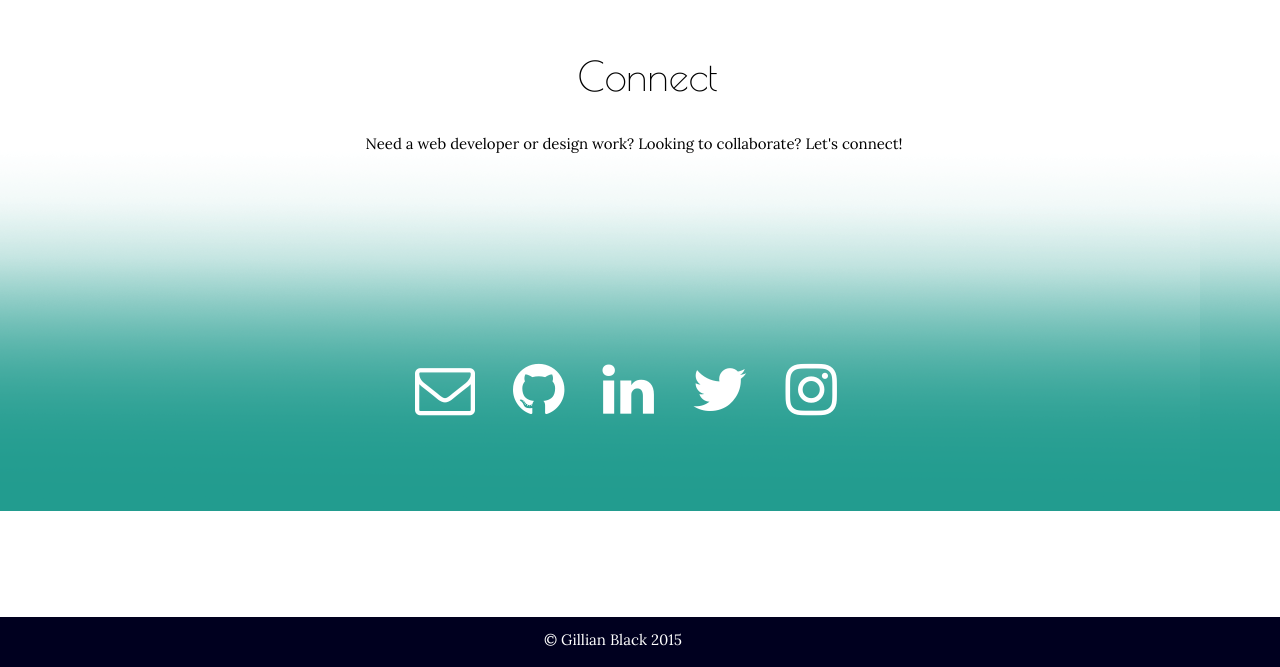
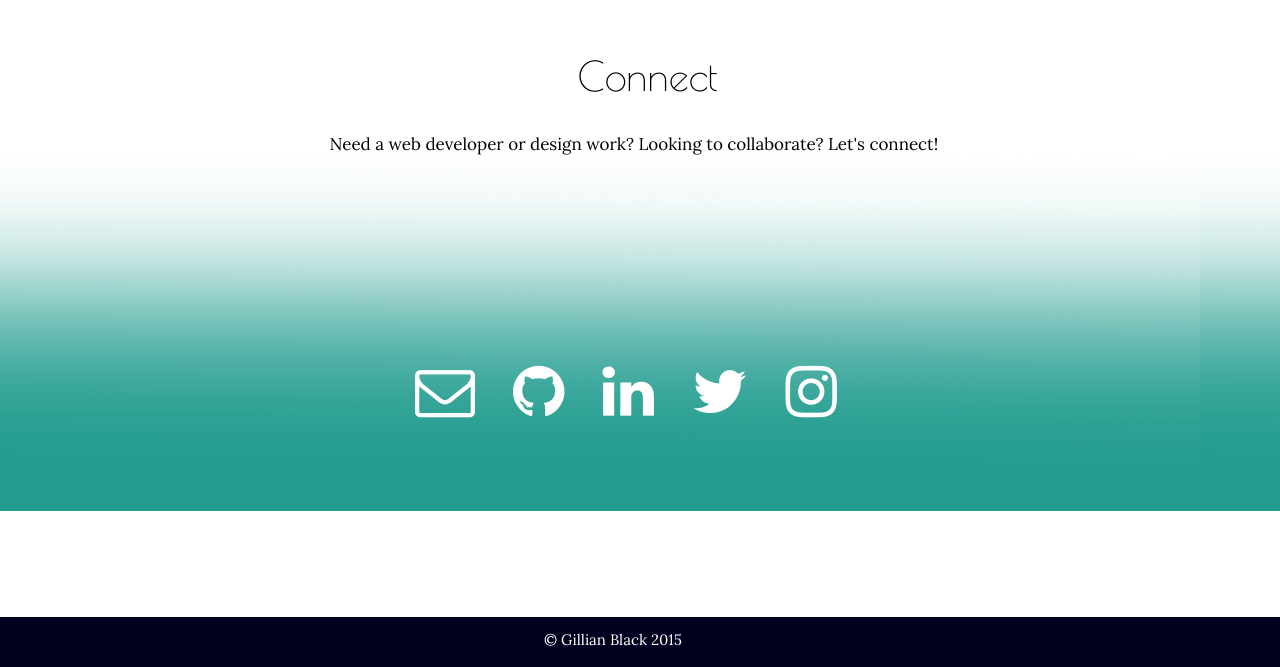
Before and after one commit to blackg33/portfolio, a plain HTML site: page index.html in a window 1280 px wide. Shown: the part 2445-3112 px from the top of the page. Drawn offline with nearby package versions, Linux system fonts and the light colour scheme; files that its build step writes are made by us from their sources.

Commit message:
lil style changes

```diff
--- a/css/sass/style.scss
+++ b/css/sass/style.scss
@@ -51,6 +51,7 @@ h2{
 	padding-top:40px;
 	text-align:center;
 }
+
 
 header{
 	//display:none;
@@ -216,6 +217,7 @@ header{
 
 				#text{
 					font-size: 17px;
+					font-family: $main_font;
 					//text-align: center;
 					width:55%;
 					margin: 0 auto;
@@ -313,9 +315,13 @@ header{
 			background:url('../img/gradient3.png');
 
 			p{
+				font-family: $main_font;
+				font-size: 17px;
 				margin:0 auto;
 				padding-top:20px;
-				width:45%;
+				width:55%;
+				position: relative;
+				left:25px;
 			}
 
 			ul {
@@ -383,6 +389,7 @@ header{
 		}
 
 		p{
+			font-family: $main_font;
 			line-height: 120%;
 			padding:5px;
 		}
```
Also changed, not shown: work2.html (+1 -1 lines), css/style.css, 1 other file.
